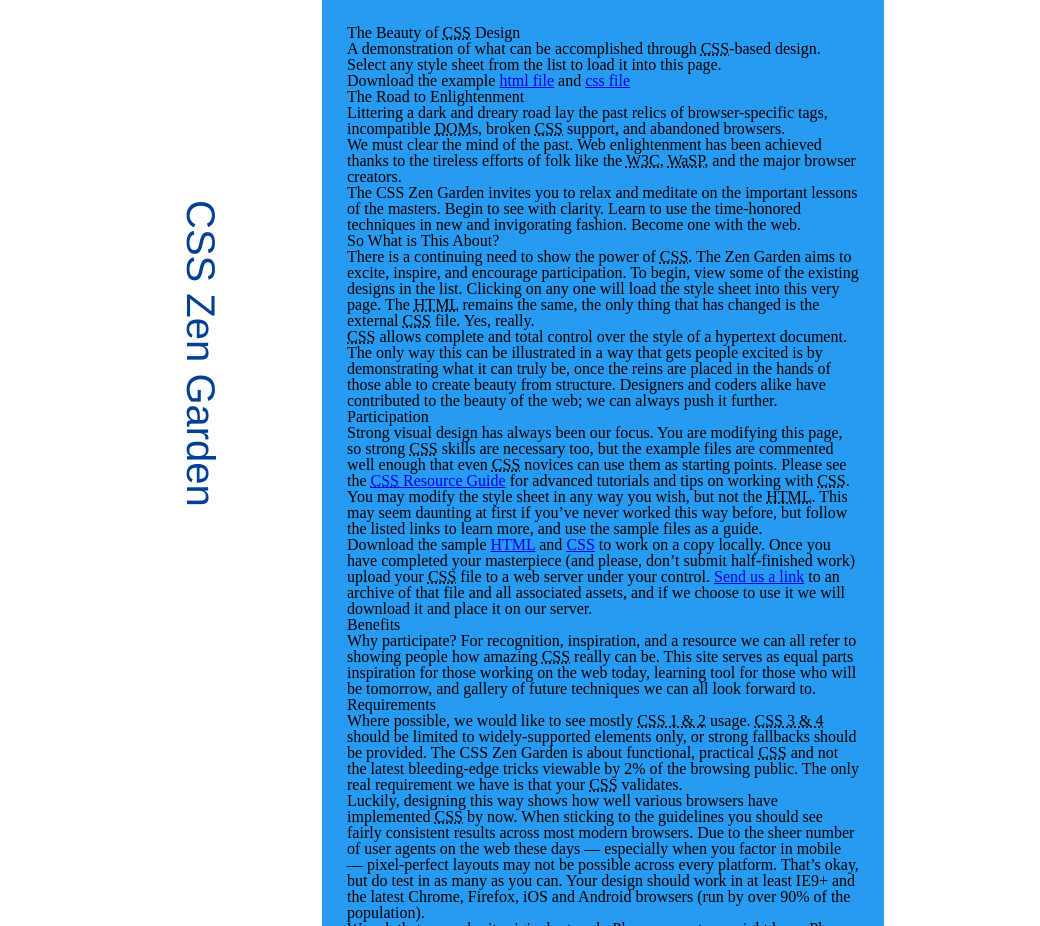
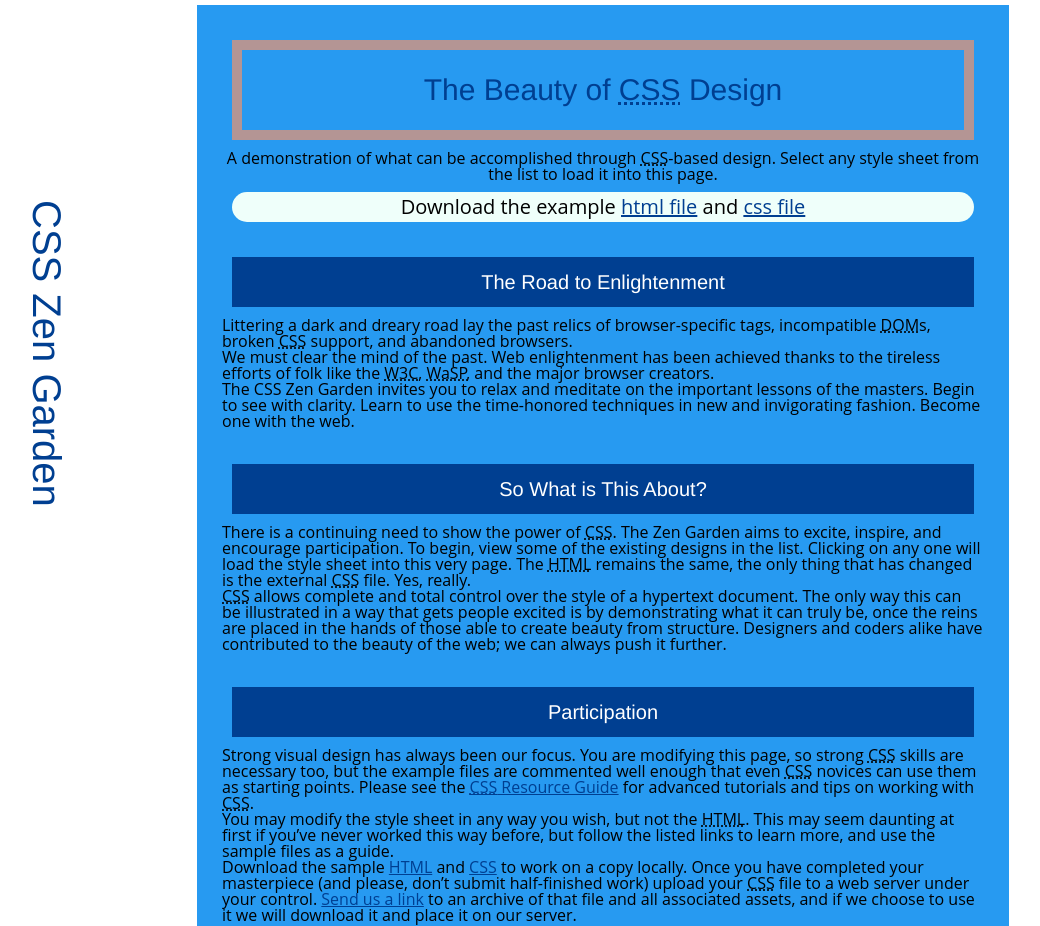
Before and after one commit to lodge29/style-parcel, a website: page src/zen-garden.html in a window 1280 px wide. Shown: the top 926 px of the page, without its empty margins (37-1077 px from the left). Drawn offline with nearby package versions, Linux system fonts and the light colour scheme; files that its build step writes are made by us from their sources.

Commit message:
More Work

```diff
--- a/src/scss/zen-garden.scss
+++ b/src/scss/zen-garden.scss
@@ -12,28 +12,79 @@
     /* this is the page background */
     background-color: $color-5;
     font-size: 16px;
+    padding: 5px;
   }
   section header h1 {
     color: $color-1;
     font-family: $primary-font;
-    font-size: 40px;
     writing-mode: vertical-rl;
     text-orientation: sideways;
     position: fixed;
-  left: 17%;
+  left: 5%;
   top: 25%;
   font-size: 40px;
   height: 150%;
   }
 
   .page-wrapper {
-    width: 40%;
+    width: 60%;
     display: block;
     margin: auto;
     background-color: $color-2;
     padding: 25px;
+    font-family: $secondary-font;
   }
 
+  header {
+    padding: 10px;
+    margin: 10px;
+    color: $color-1;
+    border: 10px solid $color-3;
+  }
+
+  .summary {
+    text-align: center;
+  }
+
+  .summary p:nth-child(2) {
+    background-color: $color-4;
+    padding: 5px;
+    margin: 10px;
+    font-size: 20px;
+    border-radius: 25px;
+  }
+
+  h2 {
+    font-size: 30px;
+    text-align: center;
+    padding: 15px;
+    font-family: $primary-font;
+  }
+
+  h3 {
+    font-size: 20px;
+    text-align: center;
+    background-color: $color-1;
+    color: $color-5;
+    padding: 15px;
+    margin: 10px;
+    margin-top: 35px;
+    font-family: $primary-font;
+  }
+
+  a {
+    color: $color-1;
+  }
+
+  .wrapper {
+    background-color: $color-3;
+    width: 100%;
+    padding: 25px;
+    text-align: center;
+    margin-left: -25px;
+    margin-top: 20px;
+    margin-bottom: -25px;
+  }
 
   @media screen and (min-width: $S) {
 
```
Also changed, not shown: 1 other file.
